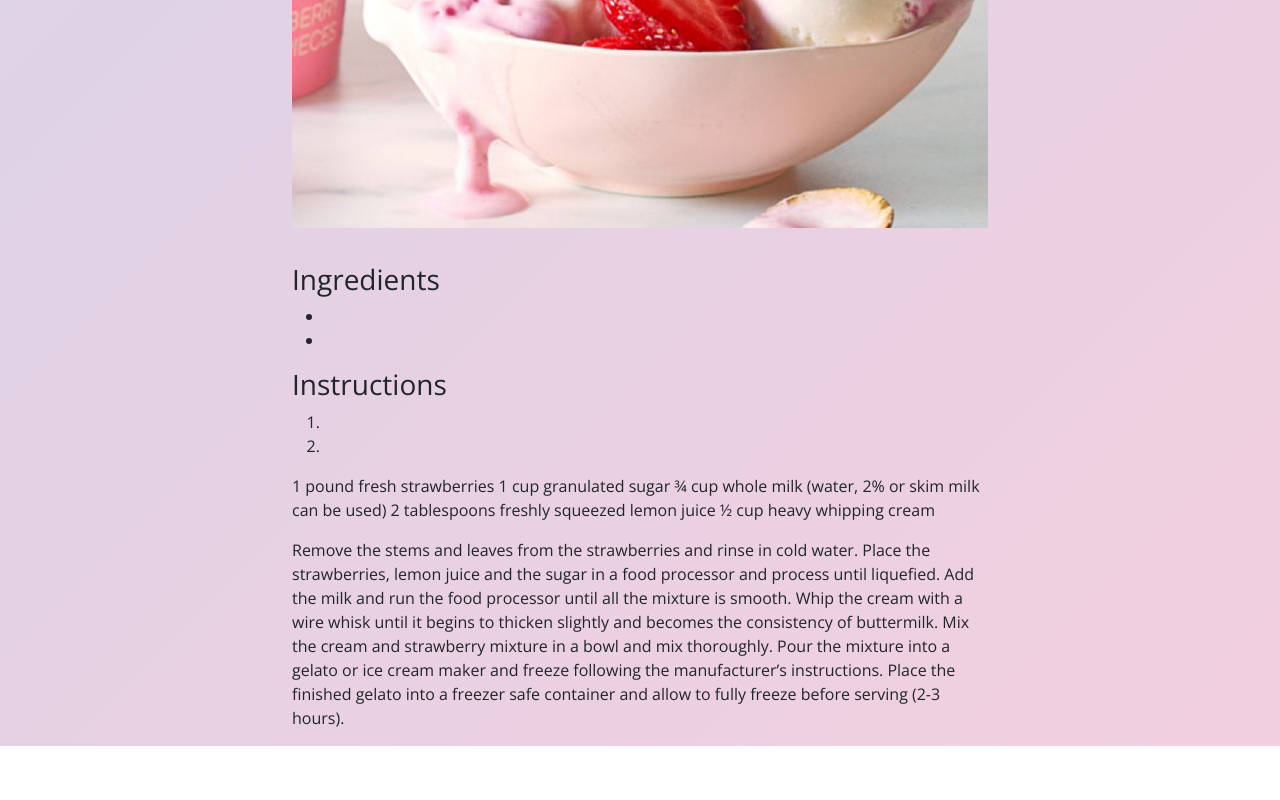
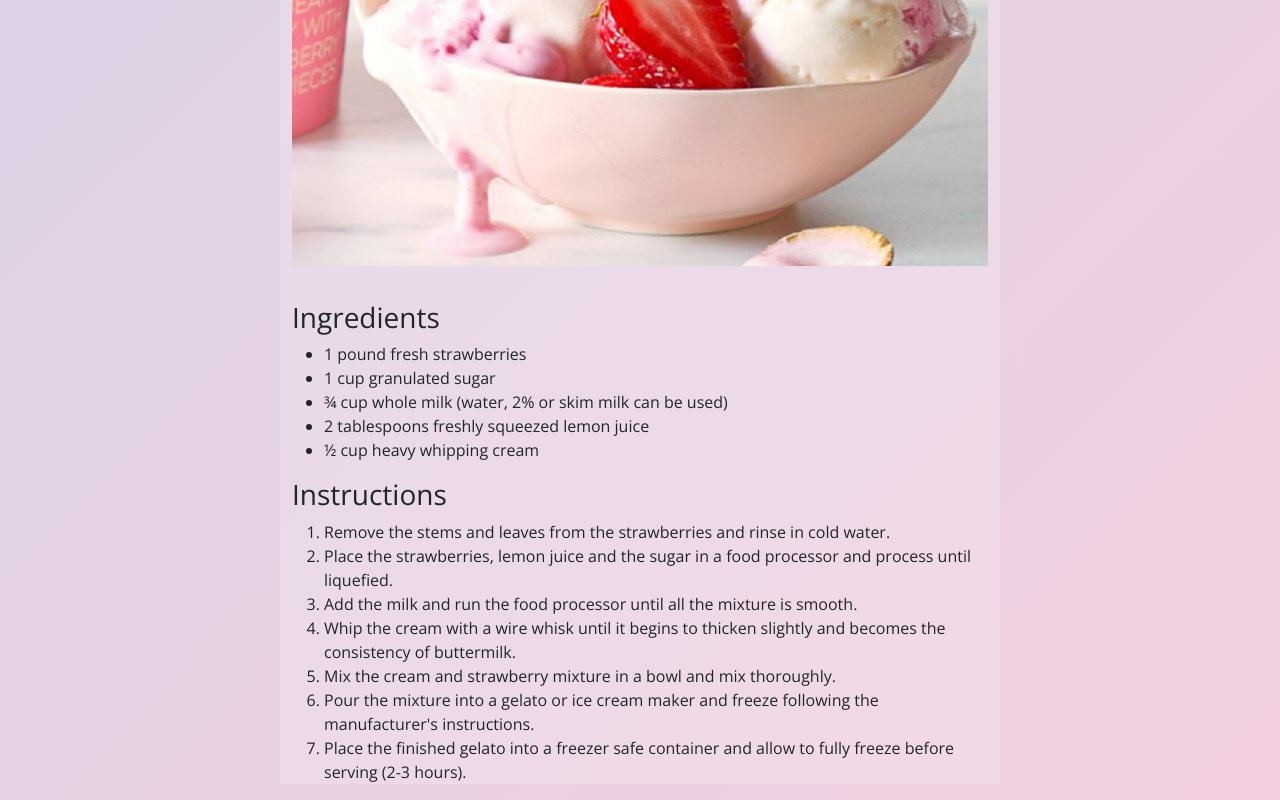
Before and after one commit to jxthetrash/iceCreamRecipes, a website: page gelato.html in a window 1280 px wide. Shown: the part 605-1405 px from the top of the page. Before the commit the page ends 1351 px from the top, so only its background shows below. Drawn offline with nearby package versions, Linux system fonts and the light colour scheme; a web font is replaced by a local one.

Commit message:
boostrap install

```diff
--- a/gelato.html
+++ b/gelato.html
@@ -37,43 +37,32 @@
       </header>
     <div class="container">
         <h2 id="title">Strawberry Gelato</h2>
+        <button type="button" class="btn btn-outline-primary" onclick="window.print()">Print Recipe</button>
         <img src="images/gelato.jpg" alt="straberry gelato" class="mx-auto d-block"/>
         <div class="content">
           <div class="Ingredients">
             <h3>Ingredients</h3>
             <ul>
-              <li></li>
-              <li></li>
+              <li>1 pound fresh strawberries</li>
+              <li>1 cup granulated sugar</li>
+              <li>¾ cup whole milk (water, 2% or skim milk can be used)</li>
+              <li>2 tablespoons freshly squeezed lemon juice</li>
+              <li> ½ cup heavy whipping cream</li>
             </ul>
           </div>
           <div class="instructions">
             <h3>Instructions</h3>
             <ol>
-              <li></li>
-              <li></li>
+              <li>Remove the stems and leaves from the strawberries and rinse in cold water.</li>
+              <li>Place the strawberries, lemon juice and the sugar in a food processor and process until liquefied.</li>
+              <li>Add the milk and run the food processor until all the mixture is smooth.</li>
+              <li>Whip the cream with a wire whisk until it begins to thicken slightly and becomes the consistency of buttermilk.</li>
+              <li>Mix the cream and strawberry mixture in a bowl and mix thoroughly.</li>
+              <li>Pour the mixture into a gelato or ice cream maker and freeze following the manufacturer's instructions.</li>
+              <li>Place the finished gelato into a freezer safe container and allow to fully freeze before serving (2-3 hours).</li>
             </ol>
 
           </div>
-            <P>
-
-
-                1 pound fresh strawberries
-                1 cup granulated sugar
-                ¾ cup whole milk (water, 2% or skim milk can be used)
-                2 tablespoons freshly squeezed lemon juice
-                ½ cup heavy whipping cream
-            </P>
-            <P>
-
-
-                Remove the stems and leaves from the strawberries and rinse in cold water.
-                Place the strawberries, lemon juice and the sugar in a food processor and process until liquefied.
-                Add the milk and run the food processor until all the mixture is smooth.
-                Whip the cream with a wire whisk until it begins to thicken slightly and becomes the consistency of buttermilk.
-                Mix the cream and strawberry mixture in a bowl and mix thoroughly.
-                Pour the mixture into a gelato or ice cream maker and freeze following the manufacturer’s instructions.
-                Place the finished gelato into a freezer safe container and allow to fully freeze before serving (2-3 hours).
-            </P>
         </div>
     </div>
 
--- /dev/null
+++ b/package.json
@@ -0,0 +1,5 @@
+{
+  "dependencies": {
+    "bootstrap": "^3.4.1"
+  }
+}
--- a/styles.css
+++ b/styles.css
@@ -1,3 +1,4 @@
+
 body {
     margin: 0;
     font-family: "Open sans", sans-serif;
@@ -21,16 +22,22 @@ body {
     font-family: 'Moo Lah Lah', cursive;
   }
 
-#title{
-  padding: 1% 0%;
-}
+  .container{
+    background-color: #ffffff31
+  }
+
+  #title{
+    padding: 1% 0%;
+  }
 
   img{
     width: 100%;
     padding-bottom: 5%;
     padding-top: 1%;
   }
-
+  button{
+    background-color: #ffffffcb;
+  }
   @keyframes gradient {
     0% {
         background-position: 0% 50%;
@@ -56,6 +63,8 @@ body {
     }
   }
 
-  @media screen and (min-width:1000px) {
-
+  @media print{
+    img{
+      width: 30%;
+    }
   }
```
Also changed, not shown: template.html (+5 -16 lines), 1 other file.
